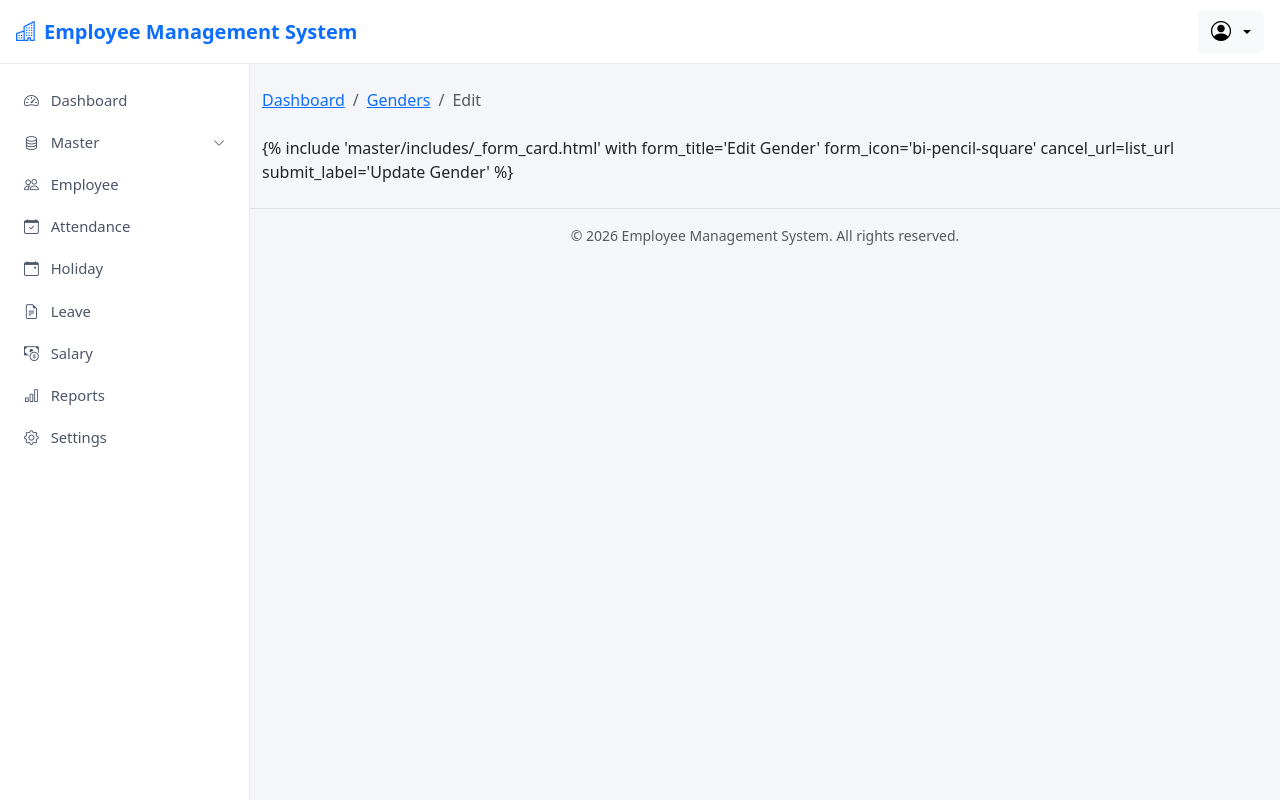
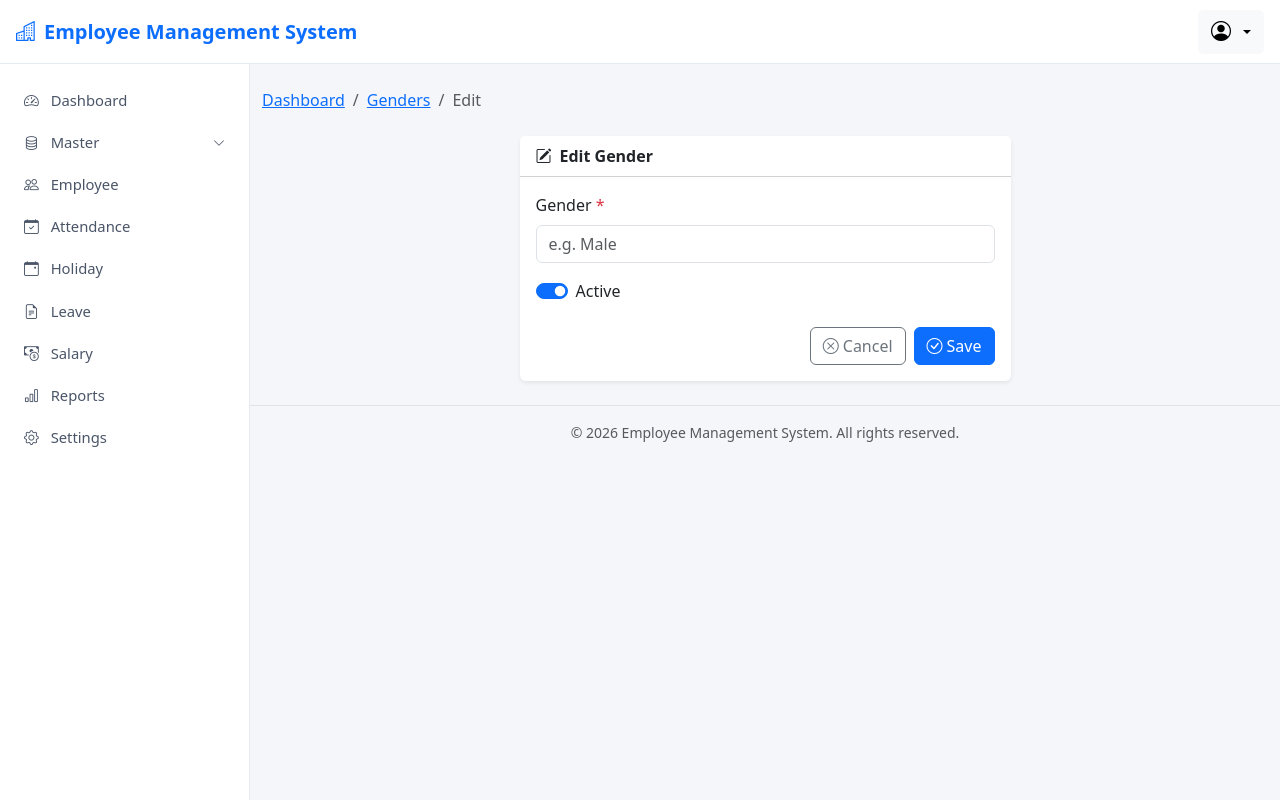
Before and after one commit to Prem251297/django-employee-management-system, a Django app: template master/templates/master/gender/update.html in a window 1280 px wide. Run offline with Django 5.2, Linux system fonts and the light colour scheme; the template is opened without the code that fills it: values that come from a table or form of the project are taken from there, others are empty.

Commit message:
Master Save button Renamed

```diff
--- a/master/templates/master/department/update.html
+++ b/master/templates/master/department/update.html
@@ -14,5 +14,5 @@
 
 {% block content %}
 {% url 'master:department_list' as list_url %}
-{% include 'master/includes/_form_card.html' with form_title='Edit Department' form_icon='bi-pencil-square' cancel_url=list_url submit_label='Update Department' %}
+{% include 'master/includes/_form_card.html' with form_title='Edit Department' form_icon='bi-pencil-square' cancel_url=list_url submit_label='Save' %}
 {% endblock %}
--- a/master/templates/master/designation_category/update.html
+++ b/master/templates/master/designation_category/update.html
@@ -8,5 +8,5 @@
 </nav>
 {% endblock %} {% block content %}
 {% url 'master:designation_category_list' as list_url %}
-{% include 'master/includes/_form_card.html' with form_title='Edit Designation Category' form_icon='bi-pencil-square' cancel_url=list_url submit_label='Update Designation Category' %}
+{% include 'master/includes/_form_card.html' with form_title='Edit Designation Category' form_icon='bi-pencil-square' cancel_url=list_url submit_label='Save' %}
 {% endblock %}
--- a/master/templates/master/gender/update.html
+++ b/master/templates/master/gender/update.html
@@ -1,11 +1,18 @@
-{% extends 'base.html' %} {% block title %}Edit Department{% endblock %} {% block breadcrumb %}
+{% extends 'base.html' %}
+
+{% block title %}Edit Department{% endblock %}
+
+{% block breadcrumb %}
 <nav aria-label="breadcrumb">
-  <ol class="breadcrumb mb-4">
-    <li class="breadcrumb-item"><a href="{% url 'core:dashboard' %}">Dashboard</a></li>
-    <li class="breadcrumb-item"><a href="{% url 'master:gender_list' %}">Genders</a></li>
-    <li class="breadcrumb-item active" aria-current="page">Edit</li>
-  </ol>
+    <ol class="breadcrumb mb-4">
+        <li class="breadcrumb-item"><a href="{% url 'core:dashboard' %}">Dashboard</a></li>
+        <li class="breadcrumb-item"><a href="{% url 'master:gender_list' %}">Genders</a></li>
+        <li class="breadcrumb-item active" aria-current="page">Edit</li>
+    </ol>
 </nav>
-{% endblock %} {% block content %} {% url 'master:gender_list' as list_url %} {% include
-'master/includes/_form_card.html' with form_title='Edit Gender' form_icon='bi-pencil-square' cancel_url=list_url
-submit_label='Update Gender' %} {% endblock %}
+{% endblock %}
+
+{% block content %}
+{% url 'master:gender_list' as list_url %}
+{% include 'master/includes/_form_card.html' with form_title='Edit Gender' form_icon='bi-pencil-square' cancel_url=list_url submit_label='Save' %}
+{% endblock %}
```
